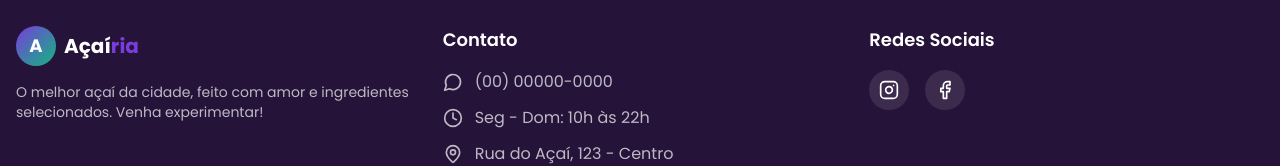
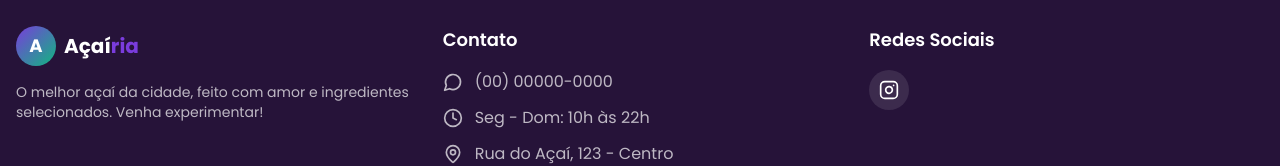
Before and after one commit to matheus-developer0/amaacai, a React (Vite) app: page / in a window 1280 px wide. Shown: the part 2694-2860 px from the top of the page. Built offline with nearby package versions, Linux system fonts and the light colour scheme; the HTML template or start-up script is replaced by a standard one.

Commit message:
[dyad] wrote 1 file(s)

```diff
--- a/src/components/Footer.tsx
+++ b/src/components/Footer.tsx
@@ -1,4 +1,4 @@
-import { MessageCircle, Clock, MapPin, Instagram, Facebook } from 'lucide-react';
+import { MessageCircle, Clock, MapPin, Instagram } from 'lucide-react'; // Removido Facebook
 
 const Footer = () => {
   return (
@@ -52,12 +52,7 @@ const Footer = () => {
               >
                 <Instagram className="w-5 h-5" />
               </a>
-              <a
-                href="#"
-                className="w-10 h-10 rounded-full bg-background/10 flex items-center justify-center hover:bg-primary transition-colors"
-              >
-                <Facebook className="w-5 h-5" />
-              </a>
+              {/* O link do Facebook foi removido daqui */}
             </div>
           </div>
         </div>
```
